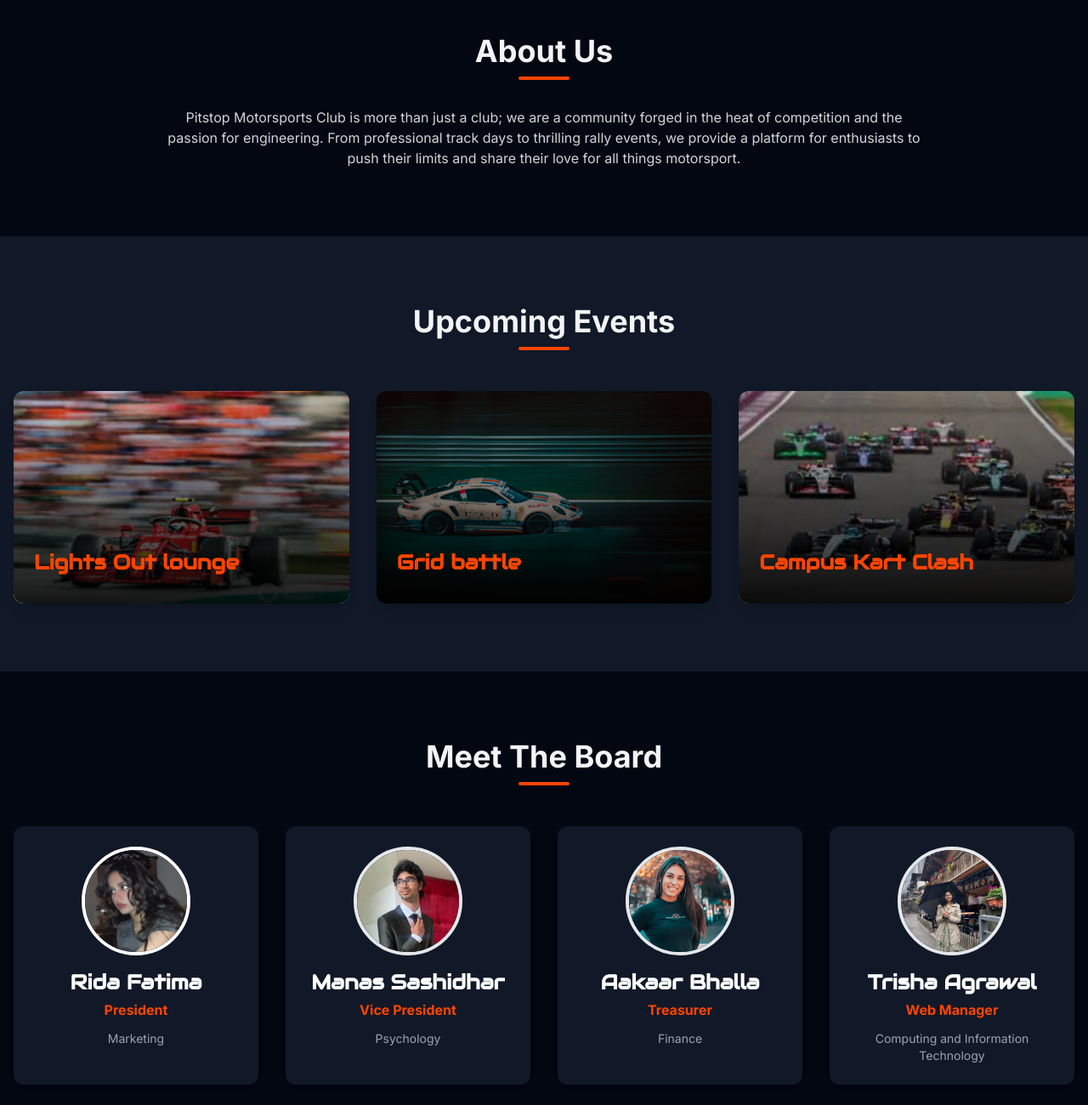
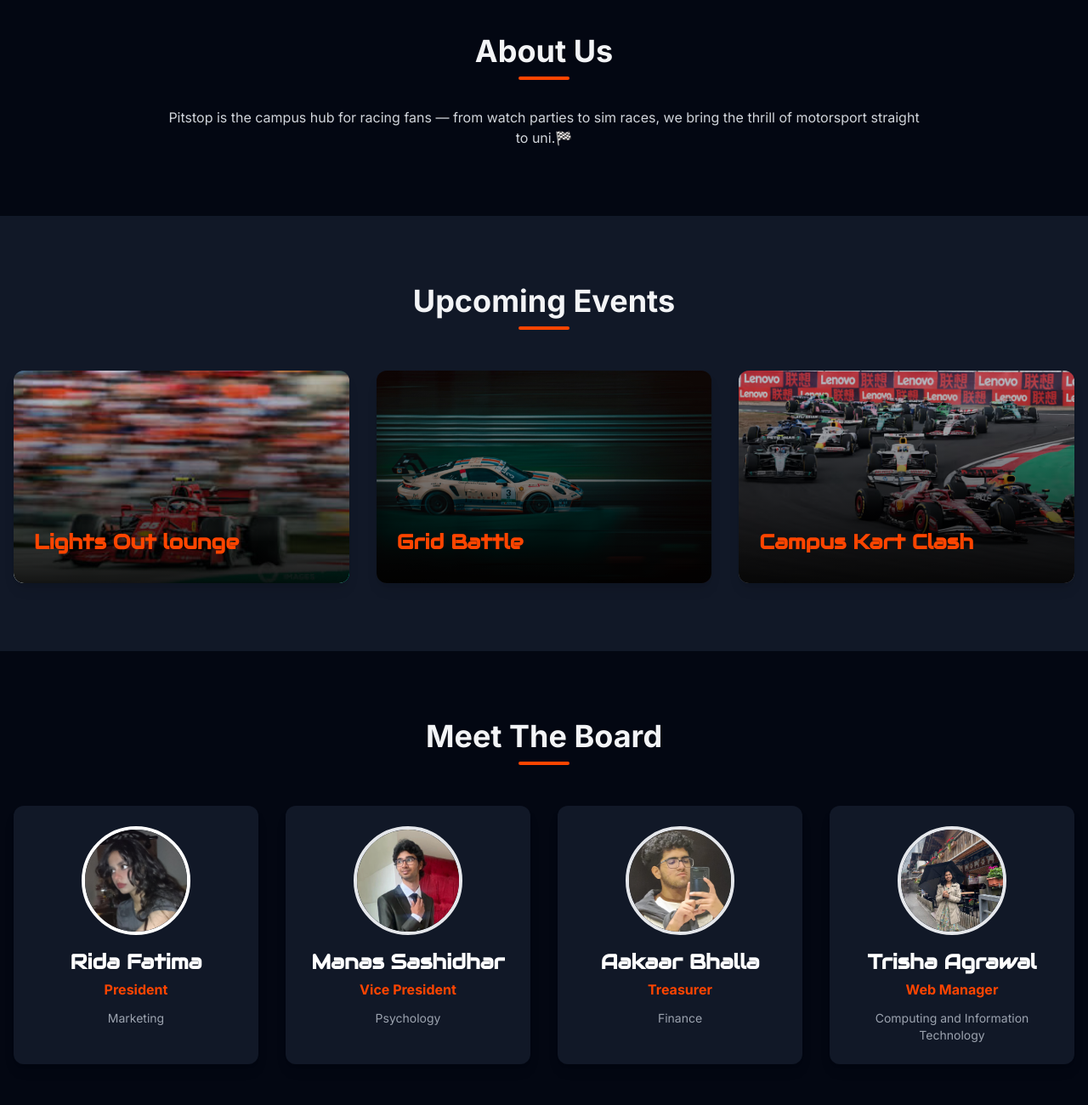
Before and after one commit to trishaagrawal31/Pitstop-website, a website: page index.html in a window 1280 px wide. Shown: the part 840-2140 px from the top of the page at 85% size. Drawn offline with nearby package versions, Linux system fonts and the light colour scheme.

Commit message:
multiple changes suggested

```diff
--- a/index.html
+++ b/index.html
@@ -187,7 +187,7 @@
         <section id="about" class="container mx-auto px-4 py-20 text-center">
             <h2 class="text-4xl font-bold section-header">About Us</h2>
             <p class="max-w-4xl mx-auto mt-8 text-gray-300">
-                Pitstop Motorsports Club is more than just a club; we are a community forged in the heat of competition and the passion for engineering. From professional track days to thrilling rally events, we provide a platform for enthusiasts to push their limits and share their love for all things motorsport.
+                Pitstop is the campus hub for racing fans — from watch parties to sim races, we bring the thrill of motorsport straight to uni.🏁
             </p>
         </section>
 
@@ -216,7 +216,7 @@
                         <p class="text-gray-400 text-sm">Psychology</p>
                     </div>
                     <div class="card-item bg-gray-900 p-6 rounded-xl shadow-lg text-center transform hover:-translate-y-2 transition-transform duration-300">
-                        <img src="./images/pic.jpeg" alt="Board Member " class="w-32 h-32 rounded-full mx-auto mb-4 border-4 object-cover" >
+                        <img src="./images/aakaar.jpg" alt="Board Member " class="w-32 h-32 rounded-full mx-auto mb-4 border-4 object-cover" >
                         <h3 class="text-2xl font-bold font-['Audiowide'] text-white mb-1">Aakaar Bhalla</h3>
                         <p class="font-semibold mb-3" style="color: var(--accent-color);">Treasurer</p>
                         <p class="text-gray-400 text-sm">Finance</p>
@@ -271,15 +271,15 @@
     </main>
 
     <footer class="bg-black py-8 text-center text-gray-400">
-        <p>&copy; 2025 Pitstop Motorsports Club. All rights reserved.</p>
+        <p>&copy; 2025 Pitstop Motorsports Club.</p>
     </footer>
 
     <script>
         document.addEventListener('DOMContentLoaded', () => {
             const events = [
                 { title: 'Lights Out lounge', date: '', image: './images/1.jpeg' },
-                { title: 'Grid battle', date: '', image: './images/3.jpeg' },
-                { title: 'Campus Kart Clash', date: '', image: './images/2.jpeg' },
+                { title: 'Grid Battle', date: '', image: './images/3.jpeg' },
+                { title: 'Campus Kart Clash', date: '', image: './images/f1.avif' },
 
             ];
 
```
Also changed, not shown: images/aakaar.jpg (added), images/f1.avif (added).
